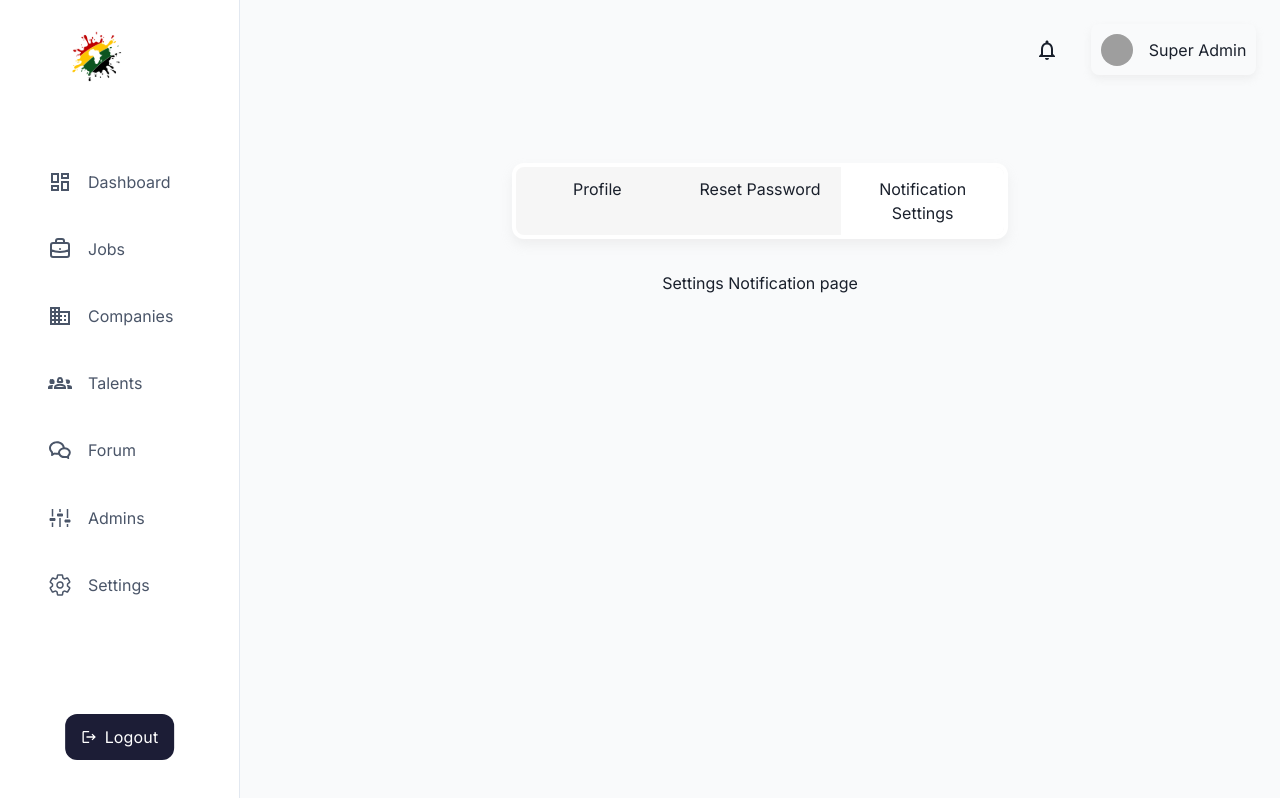
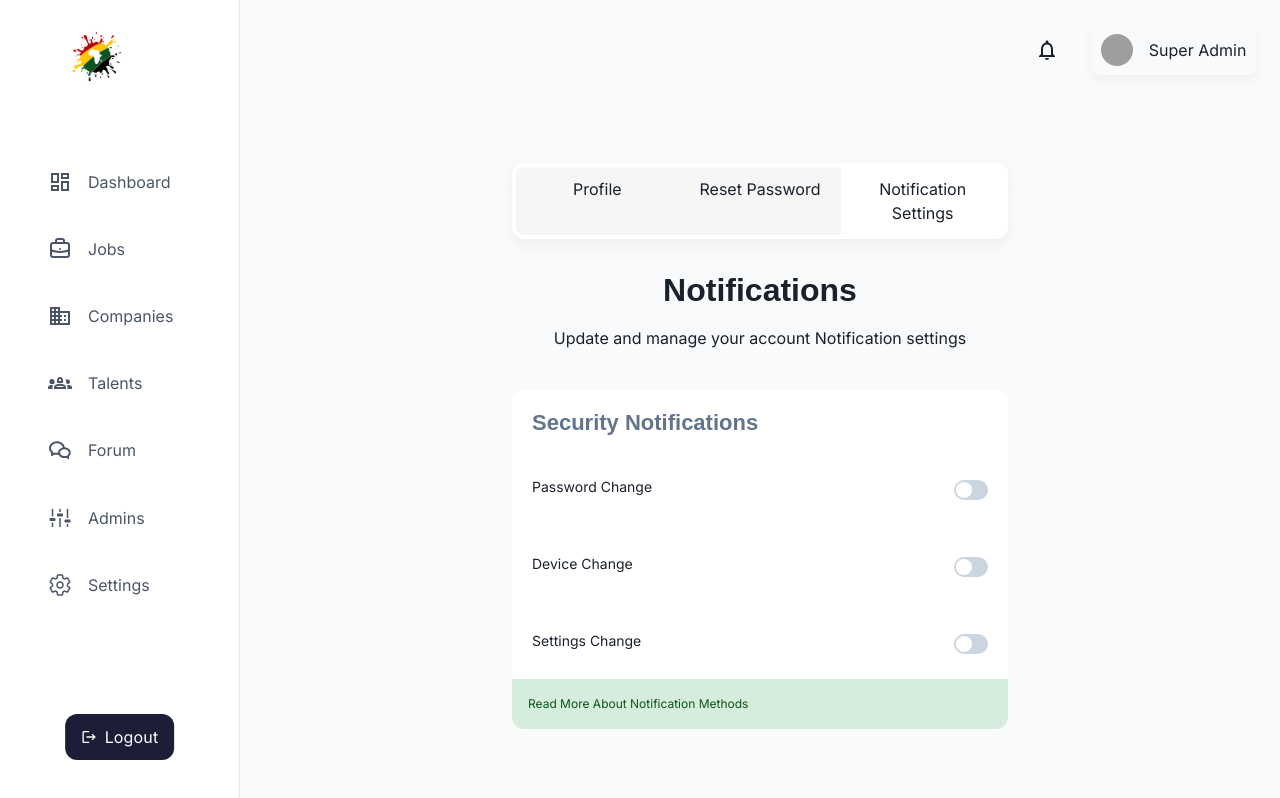
Before and after one commit to AfriSplash-Remotely/AfriSplash-SuperAdmin, a React (Vite) app: page /dashboard/settings/notification in a window 1280 px wide. Shown: the top 798 px of the page. Built offline with nearby package versions, Linux system fonts and the light colour scheme; grey boxes are pictures that could not be loaded.

Commit message:
feat: notifications settings tab

```diff
--- a/src/Modules/Settings/Notification/index.tsx
+++ b/src/Modules/Settings/Notification/index.tsx
@@ -1,8 +1,82 @@
 import React from "react";
-import { Box } from "@chakra-ui/react";
+import {
+  Box,
+  Heading,
+  Text,
+  Card,
+  CardHeader,
+  CardBody,
+  CardFooter,
+  Switch,
+  Stack,
+  FormControl,
+  FormLabel,
+} from "@chakra-ui/react";
 
-function SettingsNotification(): JSX.Element {
-  return <Box>Settings Notification page</Box>;
+export default function SettingsNotification(): JSX.Element {
+  return (
+    <Box
+      display="flex"
+      flexDir="column"
+      alignItems="center"
+      justifyContent="center"
+      width="100%"
+    >
+      <Heading size="xl" textAlign="center">
+        Notifications
+      </Heading>
+      <Text textAlign="center" py="1rem">
+        Update and manage your account Notification settings
+      </Text>
+      <Card
+        width="100%"
+        overflow="hidden"
+        boxShadow="none"
+        borderRadius=".75rem"
+        padding={0}
+        my="1.5rem"
+      >
+        <CardHeader>
+          <Heading size="md" color="#64748B">
+            Security Notifications
+          </Heading>
+        </CardHeader>
+        <CardBody>
+          <Stack spacing="3rem">
+            <FormControl
+              display="flex"
+              alignItems="center"
+              justifyContent="space-between"
+            >
+              <FormLabel htmlFor="password-alerts">Password Change</FormLabel>
+              <Switch colorScheme="green" id="password-alerts" />
+            </FormControl>
+            <FormControl
+              display="flex"
+              alignItems="center"
+              justifyContent="space-between"
+            >
+              <FormLabel htmlFor="device-change">Device Change</FormLabel>
+              <Switch colorScheme="green" id="device-change" />
+            </FormControl>
+            <FormControl
+              display="flex"
+              alignItems="center"
+              justifyContent="space-between"
+            >
+              <FormLabel htmlFor="settings-change">Settings Change</FormLabel>
+              <Switch colorScheme="green" id="settings-change" />
+            </FormControl>
+          </Stack>
+        </CardBody>
+        <CardFooter overflow="hidden" padding={0}>
+          <Box width="100%" bg="#D6ECDC" borderRadius="0" p="1rem">
+            <Text color="#0D5520" fontSize=".75rem">
+              Read More About Notification Methods
+            </Text>
+          </Box>
+        </CardFooter>
+      </Card>
+    </Box>
+  );
 }
-
-export default SettingsNotification;
```
